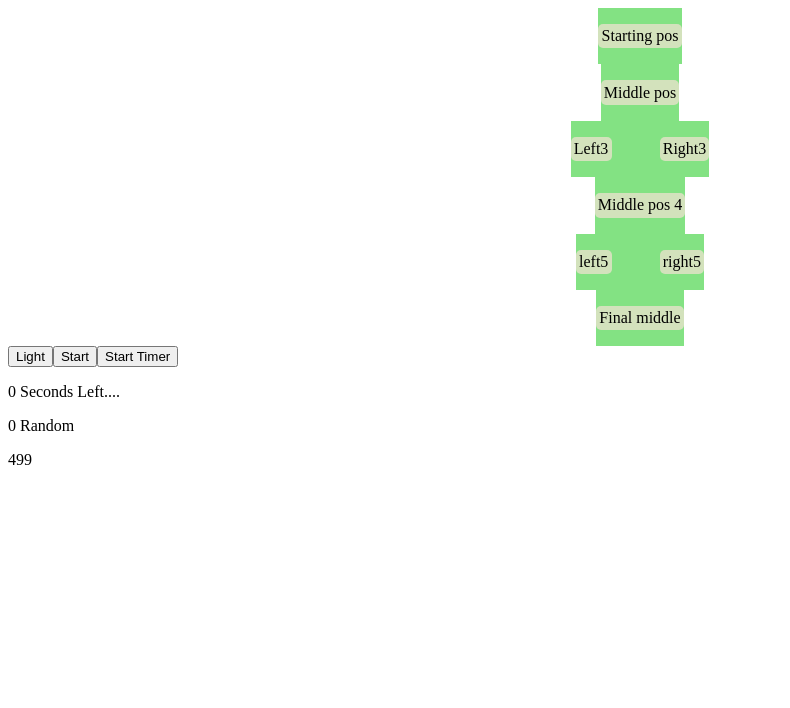
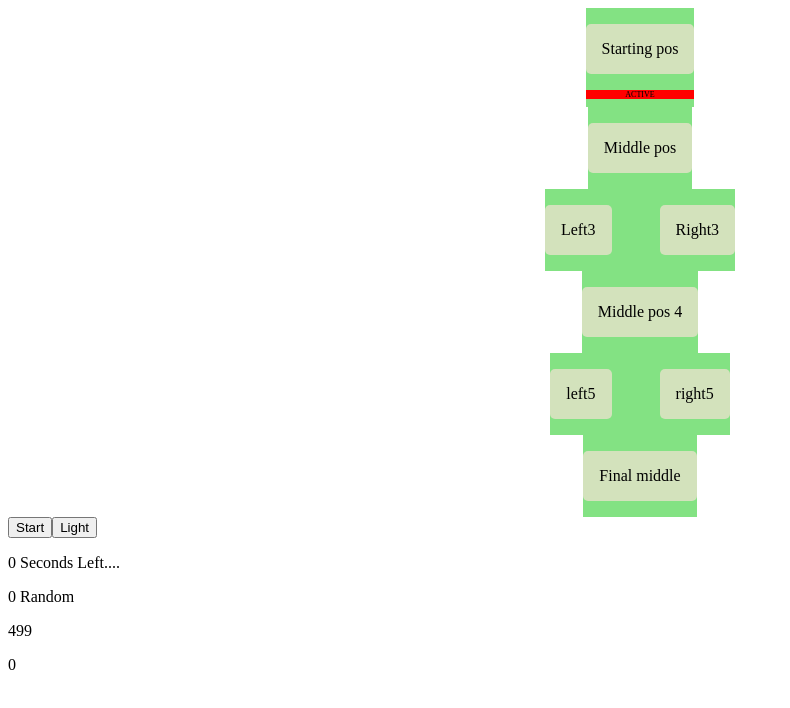
Before and after one commit to sjszuch/fnaf4-mini, an Angular app: page / in a window 1280 px wide. Shown: the top 708 px of the page, without its empty margins (0-790 px from the left). Built offline with nearby package versions, Linux system fonts and the light colour scheme.

Commit message:
Added light button, active location on map

```diff
--- a/src/app/app.component.html
+++ b/src/app/app.component.html
@@ -1,9 +1,8 @@
-<app-map></app-map>
-<app-light></app-light>
+<app-map area="{{ position }}"></app-map>
 <button (click)="startTimer()">Start</button>
-
-<button (click)='startTimer()'>Start Timer</button>
+<button (click)="onLight()">Light</button>
 
 <p>{{timeLeft}} Seconds Left....</p>
 <p>{{timeToRand}} Random</p>
 <p> {{randomCheck}}</p>
+<p>{{position}}</p>
--- a/src/app/app.component.ts
+++ b/src/app/app.component.ts
@@ -41,7 +41,43 @@ export class AppComponent {
   randomCheck: number = 499;
   randomGen(min: number, max:number) {
     this.randomCheck = Math.floor(Math.random() * (max - min + 1) + min);
+    this.movementCheck();
   }
 
   // Check IF main timer is GREATER than the randomly generated interval to determine movement
+  position: number = 0;
+  movementCheck() {
+    if(this.timeLeft >= this.randomCheck) {
+      this.position++;
+      this.timeLeft = 200;
+    }
+  }
+
+  positionMovement() {
+    switch(this.position) {
+      case 0: {
+        this.position++;
+        break;
+      }
+
+      case 1: {
+        this.position = Math.floor(Math.random() * (3 - 2 + 1) + 2);
+      }
+    }
+  }
+
+
+
+  // Called when light button is pressed
+  onLight() {
+    this.timeLeft = 0;
+    if(this.position == 1 || this.position == 4) {
+      this.position = 0;
+    }
+
+    if(this.position == 7) {
+      // Reroute to win screen
+      console.log("Win");
+    }
+  }
 }
--- a/src/app/components/map/map.component.html
+++ b/src/app/components/map/map.component.html
@@ -1,47 +1,58 @@
 <div class="container">
 
-  <div class="pos1">
-    <p>Starting pos</p>
+  <div class="row">
+    <div class="holder">
+      <p class="directory">Starting pos</p>
+      <p class="subtitle" *ngIf="area == 0">ACTIVE</p>
+    </div>
+
   </div>
 
-  <div class="pos2">
-    <p>Middle pos</p>
+  <div class="row">
+    <p class="directory">Middle pos</p>
+    <p class="subtitle" *ngIf="area == 1">ACTIVE</p>
   </div>
 
   <!-- // Pos 3 can be either left or right -->
-  <div class="pos3">
+  <div class="row">
 
     <div class="left3">
-      <p>Left3</p>
+      <p class="directory">Left3</p>
+      <p class="subtitle" *ngIf="area == 2">ACTIVE</p>
     </div>
 
     <div class="right3">
-      <p>Right3</p>
+      <p class="directory">Right3</p>
+      <p class="subtitle" *ngIf="area == 3">ACTIVE</p>
     </div>
 
   </div>
 
   <!-- // Pos 4 will always be middle -->
-  <div class="pos4">
-    <p>Middle pos 4</p>
+  <div class="row">
+    <p class="directory">Middle pos 4</p>
+    <p class="subtitle" *ngIf="area == 4">ACTIVE</p>
   </div>
 
   <!-- // Pos 5 either left or right -->
-  <div class="pos5">
+  <div class="row">
 
     <div class="left5">
-      <p>left5</p>
+      <p class="directory">left5</p>
+      <p class="subtitle" *ngIf="area == 5">ACTIVE</p>
     </div>
 
     <div class="right5">
-      <p>right5</p>
+      <p class="directory">right5</p>
+      <p class="subtitle" *ngIf="area == 6">ACTIVE</p>
     </div>
 
   </div>
 
    <!-- Pos 6 middle -->
-  <div class="pos6">
-    <p>Final middle</p>
+  <div class="row">
+    <p class="directory">Final middle</p>
+    <p class="subtitle" *ngIf="area == 7">ACTIVE</p>
   </div>
 
 </div>
--- a/src/app/components/map/map.component.scss
+++ b/src/app/components/map/map.component.scss
@@ -5,16 +5,21 @@
   text-align: center;
   align-items: center;
 
-  div {
+  .row {
     background-color: rgb(131, 226, 131);
     width: fit-content;
     display: flex;
     gap: 3rem;
-
-    p {
-      background-color: rgb(211, 226, 188);
-      padding: .2rem;
-      border-radius: 5px;
-    }
   }
 }
+
+.directory {
+  background-color: rgb(211, 226, 188);
+  padding: 1rem;
+  border-radius: 5px;
+}
+
+.subtitle {
+  font-size: .5rem;
+  background-color: red;
+}
--- a/src/app/components/map/map.component.ts
+++ b/src/app/components/map/map.component.ts
@@ -1,4 +1,4 @@
-import { Component } from '@angular/core';
+import { Component, Input } from '@angular/core';
 
 @Component({
   selector: 'app-map',
@@ -7,4 +7,6 @@ import { Component } from '@angular/core';
 })
 export class MapComponent {
 
+
+  @Input() area!: any;
 }
```
